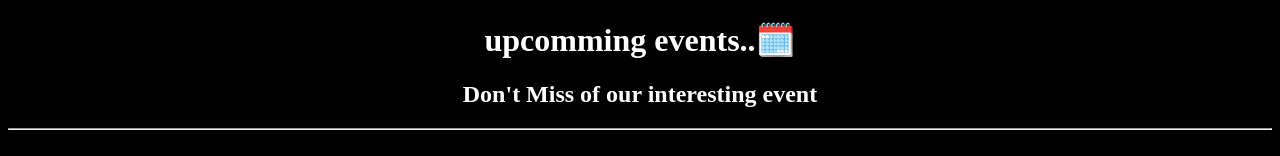
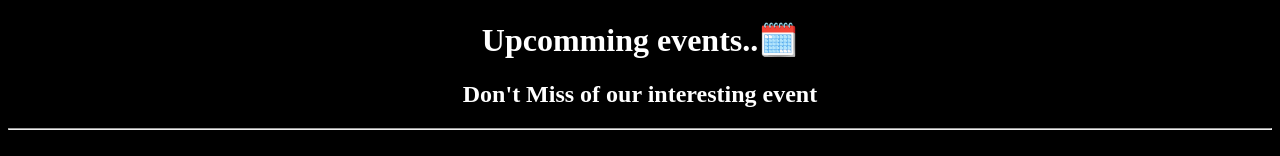
Before and after one commit to Dhanush-coder-ux/Event-management-, a plain HTML site: page Index.html in a window 1280 px wide. Shown: the top 156 px of the page. Drawn offline with Linux system fonts and the light colour scheme.

Commit message:
Update Index.html

```diff
--- a/Index.html
+++ b/Index.html
@@ -3,12 +3,18 @@
   <head>
     <meta http-equiv="content-type" content="text/html; charset=utf-8" />
     <title>website</title>
-    <link rel="icon" href="date.png">
+
+   <style type="text/css" media="all">
+     body {
+       background-color: black;
+       color: white;
+     }
+   </style>
+
   </head>
-
-<body bgcolor="black" style="color: white;">
-  <center>
-    <h1>upcomming events..🗓️</h1>
+  <body>
+    <center>
+    <h1>Upcomming events..🗓️</h1>
     <h2>Don't Miss of our interesting event</h2>
     </center>
     <hr>
@@ -42,5 +48,5 @@
   <h2>7th, street nellai main road</h2>
   </center>
   <hr>
-</body>
+  </body>
 </html>
```
